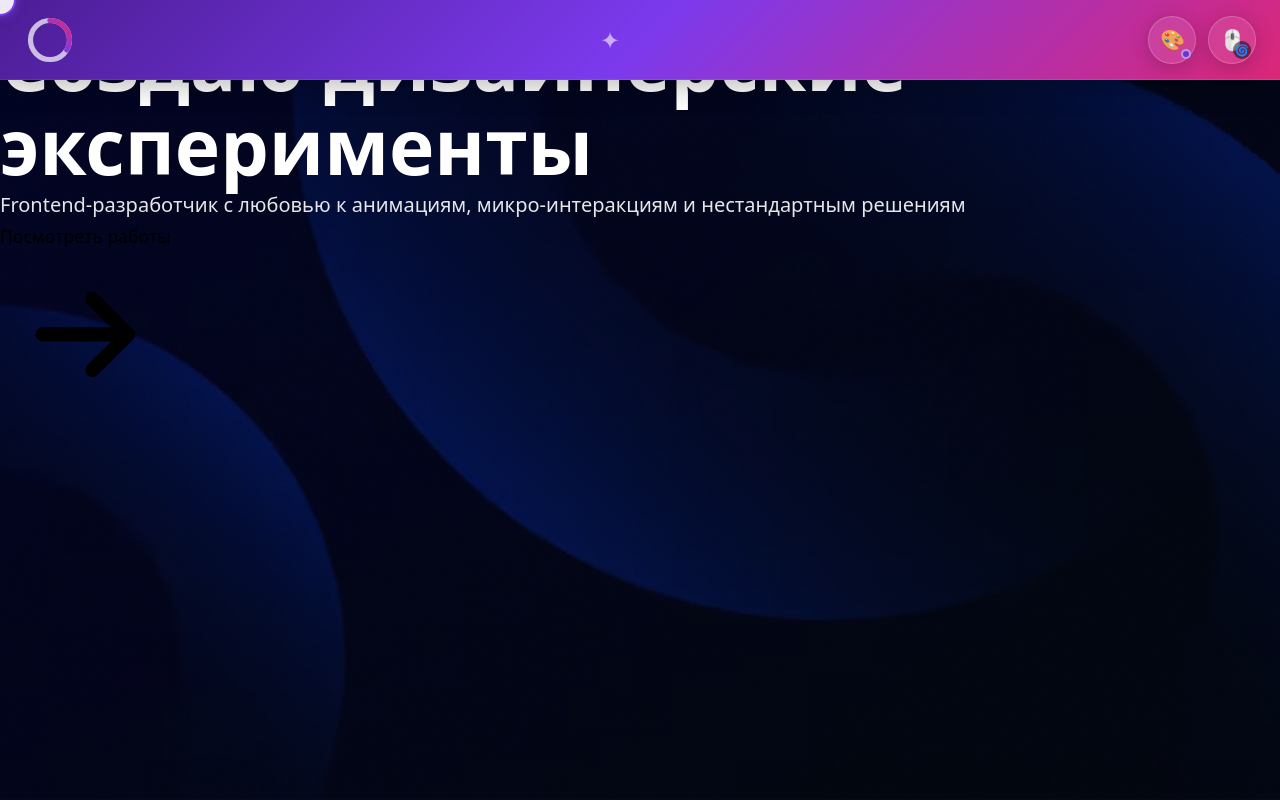
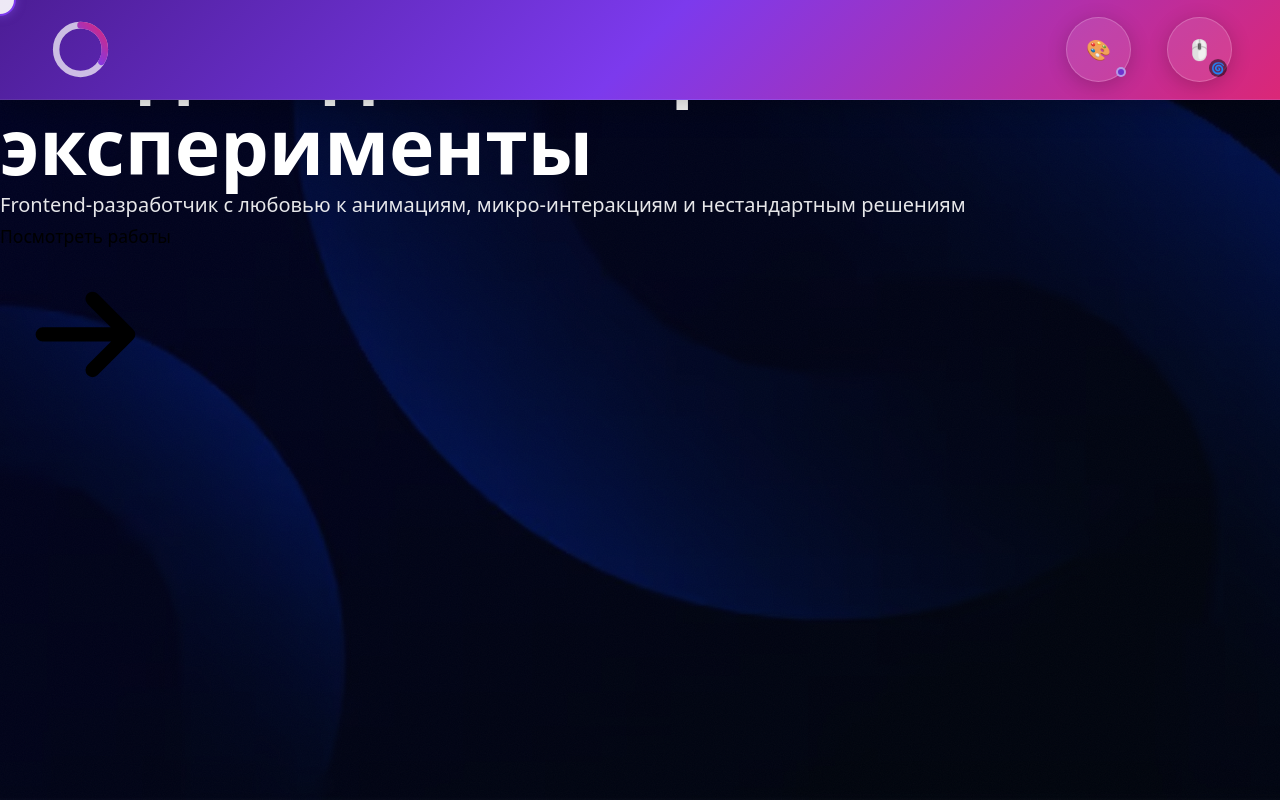
Before and after one commit to KES-cmd/PET-project, a React (Vite) app: page / in a window 1280 px wide. Built offline with nearby package versions, Linux system fonts and the light colour scheme.

Commit message:
Равнение иконок на хедер

```diff
--- a/src/components/effects/Header.tsx
+++ b/src/components/effects/Header.tsx
@@ -20,7 +20,7 @@ export function Header() {
         <ScrollProgress />
       </div>
       <div className={styles.center}>
-        <span className={styles.logo}>✦</span>
+        <span className={styles.logo}></span>
       </div>
       <div className={styles.right}>
         <ColorPicker />
--- a/src/styles/colorPicker.module.css
+++ b/src/styles/colorPicker.module.css
@@ -1,13 +1,14 @@
 .container {
   position: relative;
   display: inline-block;
+  margin-right: 24px;
   animation: slideIn 0.6s cubic-bezier(0.2, 0.9, 0.4, 1) 0.3s both;
 }
 
 /* Кнопка-палитра */
 .toggleButton {
-  width: 48px;
-  height: 48px;
+  width: 65px;
+  height: 65px;
   border-radius: 50%;
   background: rgba(255, 255, 255, 0.1);
   backdrop-filter: blur(12px);
--- a/src/styles/cursorSwitcher.module.css
+++ b/src/styles/cursorSwitcher.module.css
@@ -1,13 +1,14 @@
 .container {
   position: relative;
   display: inline-block;
+  margin-right: 24px;
   animation: slideIn 0.6s cubic-bezier(0.2, 0.9, 0.4, 1) 0.6s both;
 }
 
 /* Кнопка-переключатель */
 .toggleButton {
-  width: 48px;
-  height: 48px;
+  width: 65px;
+  height: 65px;
   border-radius: 50%;
   background: rgba(255, 255, 255, 0.1);
   backdrop-filter: blur(12px);
@@ -16,7 +17,7 @@
   display: flex;
   align-items: center;
   justify-content: center;
-  gap: 2px;
+  gap: 10px;
   transition: all 0.3s ease;
   box-shadow: 0 4px 20px rgba(0, 0, 0, 0.2);
   position: relative;
--- a/src/styles/header.module.css
+++ b/src/styles/header.module.css
@@ -3,7 +3,7 @@
   top: 0;
   left: 0;
   right: 0;
-  height: 80px;
+  height: 100px;
   z-index: 99998;
   display: flex;
   align-items: center;
--- a/src/styles/scrollProgress.module.css
+++ b/src/styles/scrollProgress.module.css
@@ -1,8 +1,9 @@
 .container {
   display: inline-block;
-  width: 52px;
-  height: 52px;
+  width: 65px;
+  height: 65px;
   cursor: pointer;
+  margin-left: 24px;
   transition: transform 0.3s ease;
 }
 
```
